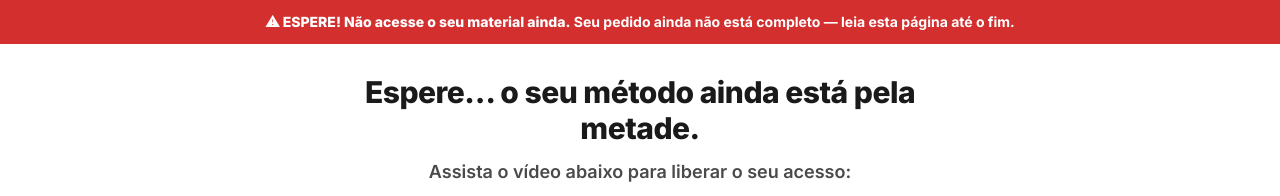
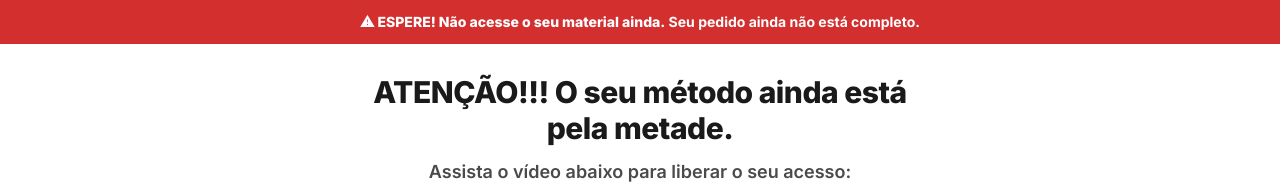
Before and after one commit to joaopdavi96-maker/upsell-gatilho, a plain HTML site: page index.html in a window 1280 px wide. Shown: the top 196 px of the page. Drawn offline with Linux system fonts and the light colour scheme.

Commit message:
Update index.html

```diff
--- a/index.html
+++ b/index.html
@@ -103,12 +103,12 @@
 <body>
 
 <!-- 1 — TARJA VERMELHA -->
-<div class="topwarn"><b>⚠ ESPERE! Não acesse o seu material ainda.</b> Seu pedido ainda não está completo — leia esta página até o fim.</div>
+<div class="topwarn"><b>⚠ ESPERE! Não acesse o seu material ainda.</b> Seu pedido ainda não está completo.</div>
 
 <div class="wrap">
 
   <!-- 3 — COPY ACIMA DO VÍDEO -->
-  <h1>Espere… o seu método ainda está pela metade.</h1>
+  <h1>ATENÇÃO!!! O seu método ainda está pela metade.</h1>
   <div class="subhead">Assista o vídeo abaixo para liberar o seu acesso:</div>
 
   <!-- VÍDEO -->
```
